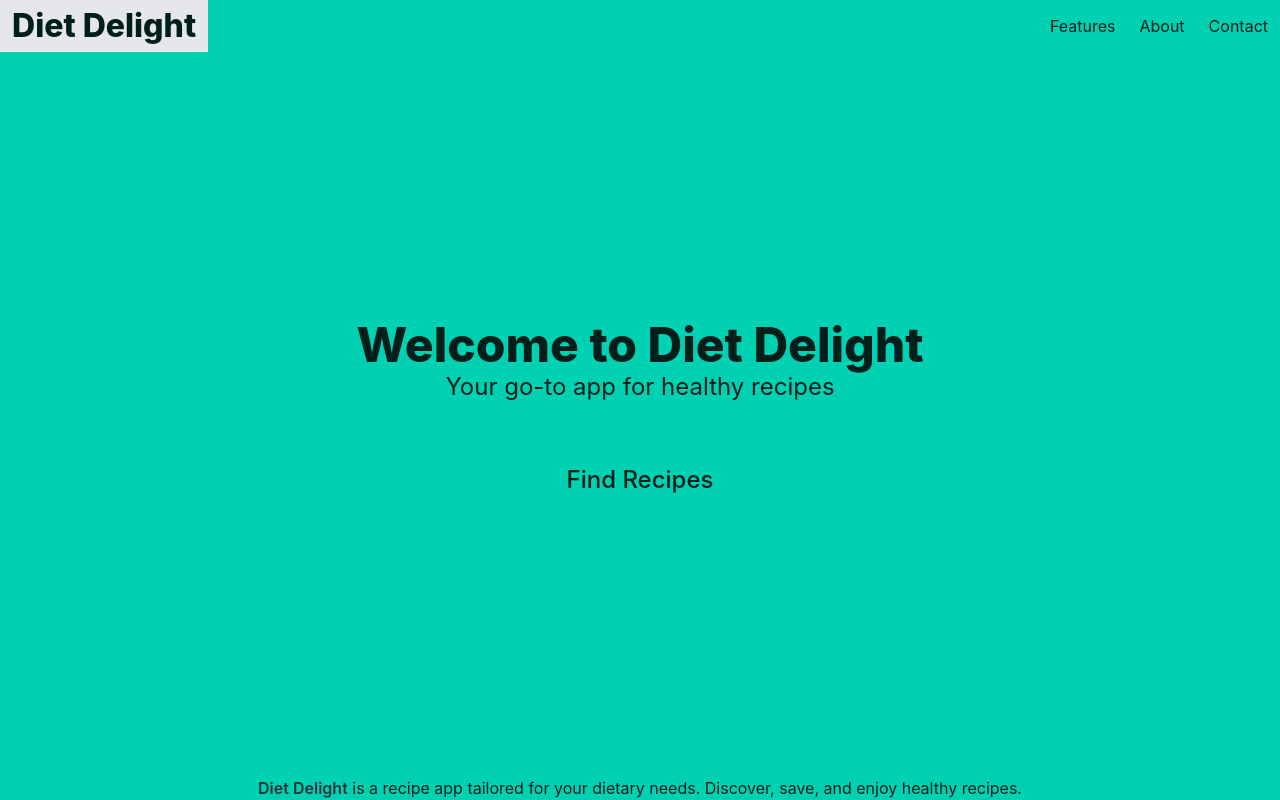
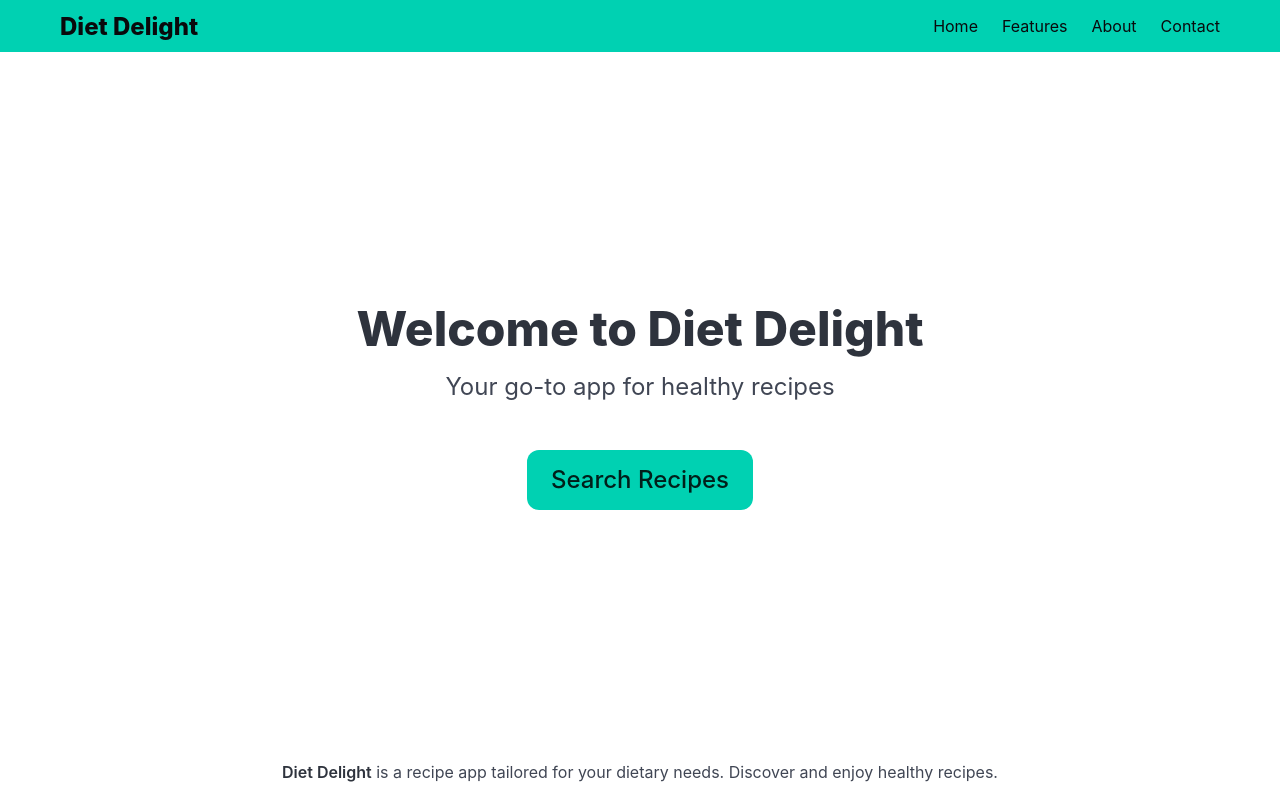
Before and after one commit to jmcaluyafuentes/diet-delight-frontend, a React (Vite) app: page / in a window 1280 px wide. Built offline with nearby package versions, Linux system fonts and the light colour scheme.

Commit message:
Refactor modules

```diff
--- /dev/null
+++ b/src/components/CheckboxGroup.jsx
@@ -0,0 +1,25 @@
+import React from 'react';
+
+const CheckboxGroup = ({ title, options, selectedOptions, onChange }) => {
+    const type = title.toLowerCase().includes('diet') ? 'diet' : 'health';
+
+    return (
+        <div className="column is-half">
+            <h2 className="subtitle is-4">{title}</h2>
+            {options.map(option => (
+                <label className="checkbox mr-2" key={option}>
+                    <input
+                        type="checkbox"
+                        value={option}
+                        checked={selectedOptions.includes(option)}
+                        onChange={(e) => onChange(e, type)}
+                    />
+                    {option}
+                </label>
+            ))}
+        </div>
+    );
+};
+
+
+export default CheckboxGroup;
--- a/src/components/Footer.jsx
+++ b/src/components/Footer.jsx
@@ -1,10 +1,17 @@
-// Footer component
 import React from 'react'
 
-const footer = () => {
+const Footer = () => {
   return (
-    <div>footer</div>
+    <div className="hero-foot mb-4">
+      <div className="container">
+          <div className="content has-text-centered">
+              <p>
+                  <strong>Diet Delight</strong> is a recipe app tailored for your dietary needs. Discover and enjoy healthy recipes.
+              </p>
+          </div>
+      </div>
+    </div>
   )
 }
 
-export default footer
+export default Footer
--- a/src/components/NavBar.jsx
+++ b/src/components/NavBar.jsx
@@ -3,10 +3,10 @@ import { Link } from 'react-router-dom';
 
 const NavBar = () => {
     return (
-        <nav className="navbar is-light">
+        <nav className="navbar has-background-primary">
             <div className="navbar-brand">
                 <Link to="/" className="navbar-item">
-                    <h1 className="title is-3">Diet Delight</h1>
+                    <h1 className="title is-4 has-text-black ml-6">Diet Delight</h1>
                 </Link>
                 <span className="navbar-burger burger" data-target="navbarMenu">
                     <span></span>
@@ -16,17 +16,17 @@ const NavBar = () => {
             </div>
 
             <div id="navbarMenu" className="navbar-menu">
-                <div className="navbar-start">
-                    <Link to="/" className="navbar-item">
+                <div className="navbar-end mr-6">
+                    <Link to="/" className="navbar-item has-text-black">
                         Home
                     </Link>
-                    <Link to="/features" className="navbar-item">
+                    <Link to="/features" className="navbar-item has-text-black">
                         Features
                     </Link>
-                    <Link to="/about" className="navbar-item">
+                    <Link to="/about" className="navbar-item has-text-black">
                         About
                     </Link>
-                    <Link to="/contact" className="navbar-item">
+                    <Link to="/contact" className="navbar-item has-text-black">
                         Contact
                     </Link>
                 </div>
--- a/src/index.css
+++ b/src/index.css
@@ -1,12 +1 @@
 @import "https://cdn.jsdelivr.net/npm/bulma@1.0.2/css/bulma.min.css";
-
-.recipe {
-  border: 1px solid #ddd;
-  padding: 16px;
-  margin: 16px 0;
-}
-
-.recipe img {
-  max-width: 100%;
-  height: auto;
-}
--- a/src/pages/DietarySelection.jsx
+++ b/src/pages/DietarySelection.jsx
@@ -1,4 +1,5 @@
 import React, { useState } from 'react';
+import CheckboxGroup from '../components/CheckboxGroup.jsx';
 
 const DietarySelection = ({ onFetchRecipes }) => {
     const [dietCriteria, setDietCriteria] = useState([]);
@@ -21,36 +22,27 @@ const DietarySelection = ({ onFetchRecipes }) => {
         onFetchRecipes(dietCriteria, healthCriteria);
     };
 
+    const dietOptions = ['balanced', 'high-fiber', 'high-protein', 'low-carb', 'low-fat', 'low-sodium'];
+    const healthOptions = ['dairy-free', 'egg-free', 'gluten-free', 'low-potasium', 'low-sugar', 'Mediterranean', 'mustard-free', 'no-oil-added', 'soy-free', 'sugar-conscious', 'tree-nut-free', 'vegan', 'vegetarian', 'wheat-free'];
+
     return (
         <div className="container">
-            <h1 className="title is-3">Select Your Dietary and Health Criteria</h1>
+            <h1 className="title is-3 mt-6">Select Your Dietary and Health Criteria</h1>
             <div className="columns mt-5">
-                <div className="column is-half">
-                    <h2 className="subtitle is-4">Dietary Preferences</h2>
-                    <label className="checkbox">
-                        <input type="checkbox" value="balanced" onChange={(e) => handleCheckboxChange(e, 'diet')} />
-                        balanced
-                    </label>
-                    <label className="checkbox">
-                        <input type="checkbox" value="high-fiber" onChange={(e) => handleCheckboxChange(e, 'diet')} />
-                        high-fiber
-                    </label>
-                    {/* Add more dietary options as needed */}
+              <CheckboxGroup
+                title="Dietary Preferences"
+                options={dietOptions}
+                selectedOptions={dietCriteria}
+                onChange={handleCheckboxChange}
+              />
+              <CheckboxGroup
+                title="Health Considerations"
+                options={healthOptions}
+                selectedOptions={healthCriteria}
+                onChange={handleCheckboxChange}
+              />
             </div>
-                <div className="column is-half">
-                    <h2 className="subtitle is-4">Health Considerations</h2>
-                    <label className="checkbox">
-                        <input type="checkbox" value="dairy-free" onChange={(e) => handleCheckboxChange(e, 'health')} />
-                        dairy-free
-                    </label>
-                    <label className="checkbox">
-                        <input type="checkbox" value="egg-free" onChange={(e) => handleCheckboxChange(e, 'health')} />
-                        egg-free
-                    </label>
-                    {/* Add more health options as needed */}
-                </div>
-            </div>
-            <button className="button is-primary mt-5" onClick={handleSearch}>Search</button>
+            <button className="button is-primary mt-5 mb-5" onClick={handleSearch}>Search</button>
         </div>
     );
 };
--- a/src/pages/Home.jsx
+++ b/src/pages/Home.jsx
@@ -1,57 +1,25 @@
 import React from 'react';
 import { Link } from 'react-router-dom';
+import NavBar from '../components/NavBar';
+import Footer from '../components/Footer.jsx';
 
 const Home = () => {
     return (
-        <section className="hero is-fullheight is-primary">
+        <section className="hero is-fullheight">
             <div className="hero-head">
-                <nav className="navbar is-light">
-                    <div className="navbar-brand">
-                        <Link to="/" className="navbar-item">
-                            <h1 className="title is-3">Diet Delight</h1>
-                        </Link>
-                        <span className="navbar-burger burger" data-target="navbarMenu">
-                            <span></span>
-                            <span></span>
-                            <span></span>
-                        </span>
-                    </div>
-
-                    <div id="navbarMenu" className="navbar-menu">
-                        <div className="navbar-end">
-                            <Link to="/features" className="navbar-item">
-                                Features
-                            </Link>
-                            <Link to="/about" className="navbar-item">
-                                About
-                            </Link>
-                            <Link to="/contact" className="navbar-item">
-                                Contact
-                            </Link>
-                        </div>
-                    </div>
-                </nav>
+              <NavBar />
             </div>
 
             <div className="hero-body has-text-centered">
                 <div className="container">
                     <h1 className="title is-1">Welcome to Diet Delight</h1>
-                    <h2 className="subtitle is-4">Your go-to app for healthy recipes</h2>
+                    <h2 className="subtitle is-4 mt-4">Your go-to app for healthy recipes</h2>
                     <Link to="/search" className="button is-primary is-large mt-5">
-                        Find Recipes
+                        Search Recipes
                     </Link>
                 </div>
             </div>
-
-            <div className="hero-foot">
-                <div className="container">
-                    <div className="content has-text-centered">
-                        <p>
-                            <strong>Diet Delight</strong> is a recipe app tailored for your dietary needs. Discover, save, and enjoy healthy recipes.
-                        </p>
-                    </div>
-                </div>
-            </div>
+            <Footer />
         </section>
     );
 };
--- a/src/pages/PreviewRecipes.jsx
+++ b/src/pages/PreviewRecipes.jsx
@@ -1,11 +1,20 @@
 import React from 'react';
+import Footer from '../components/Footer.jsx';
 
 const PreviewRecipes = ({ recipes }) => {
     if (recipes.length === 0) {
-        return <div className="container"><p className="has-text-centered">No recipes found.</p></div>;
+        return (
+        <>
+          <div className="container"><p className="has-text-centered">No recipes found.</p></div>
+          <div className="mt-6 pt-6">
+            <Footer />
+          </div>
+        </>
+        );
     }
 
     return (
+      <>
         <div className="container">
           <div className="columns is-multiline">
               {recipes.map(recipe => (
@@ -30,7 +39,12 @@ const PreviewRecipes = ({ recipes }) => {
                   </div>
               ))}
           </div>
+
         </div>
+        <div className="mt-6 pt-6">
+            <Footer />
+        </div>
+      </>
     );
 };
 
```
Also changed, not shown: src/components/Header.jsx (deleted, +0 -10 lines), src/components/RecipeCard.jsx (deleted, +0 -10 lines). Lines whose indentation alone changed are shown as unchanged.
